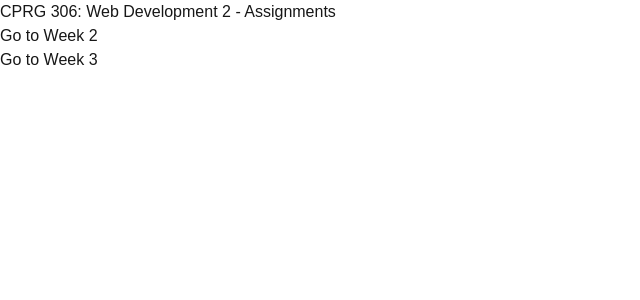
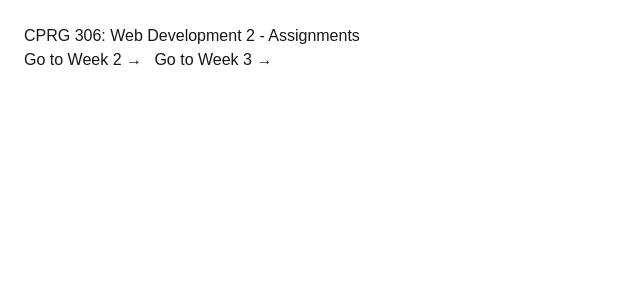
Before and after one commit to zeynep-ozdemir1905/cprg306-assignments, a Next.js app: page / in a window 1280 px wide. Shown: the top 300 px of the page, without its empty margins (0-640 px from the left). Built offline with nearby package versions, Linux system fonts and the light colour scheme.

Commit message:
edited some indentations, and edited the main page.js so it looks exactly as the sample output

```diff
--- a/app/page.js
+++ b/app/page.js
@@ -2,16 +2,12 @@ import Link from "next/link";
 
 export default function RootPage() {
   return (
-    <main>
+    <main className="p-6">
       <h1>CPRG 306: Web Development 2 - Assignments</h1>
-      <div>
-        <div>
-        <Link href="/week-2">Go to Week 2</Link>
-        </div>
-        <div>
-        <Link href="/week-3">Go to Week 3</Link>
-        </div>
-      </div>
+        <p className= "space-x-2">
+        <Link href="/week-2">Go to Week 2 → </Link>
+        <Link href="/week-3">Go to Week 3 →</Link>
+        </p>
     </main>
   );
 }
--- a/app/week-3/item-list.js
+++ b/app/week-3/item-list.js
@@ -54,8 +54,6 @@ export default function ItemList() {
     item1, item2, item3, item4, item5, item6,
     item7, item8, item9, item10, item11, item12
   ];
-
-
   return (
     <div className="max-w-2xl mx-auto">
       <ul className="space-y-3">
--- a/app/week-3/page.js
+++ b/app/week-3/page.js
@@ -6,7 +6,6 @@ export default function Page() {
       <h1 className="text-3xl font-bold text-center text-black-700 mb-6  decoration-light bg-pink-200/50 mx-auto w-fit px-4 py-2 rounded-full">
         Shopping List
       </h1>
-
       <ItemList />
     </main>
   );
```
Also changed, not shown: app/week-3/item.js (+4 -4 lines).
